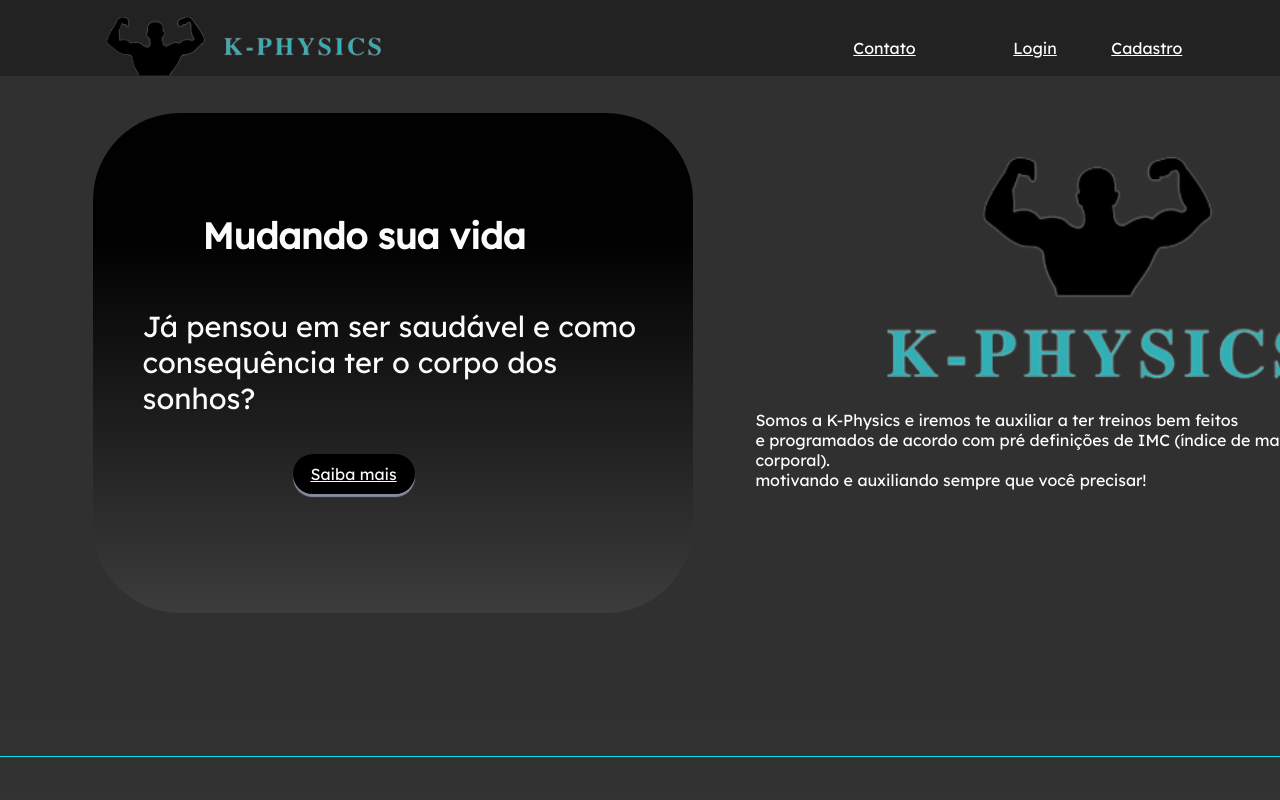
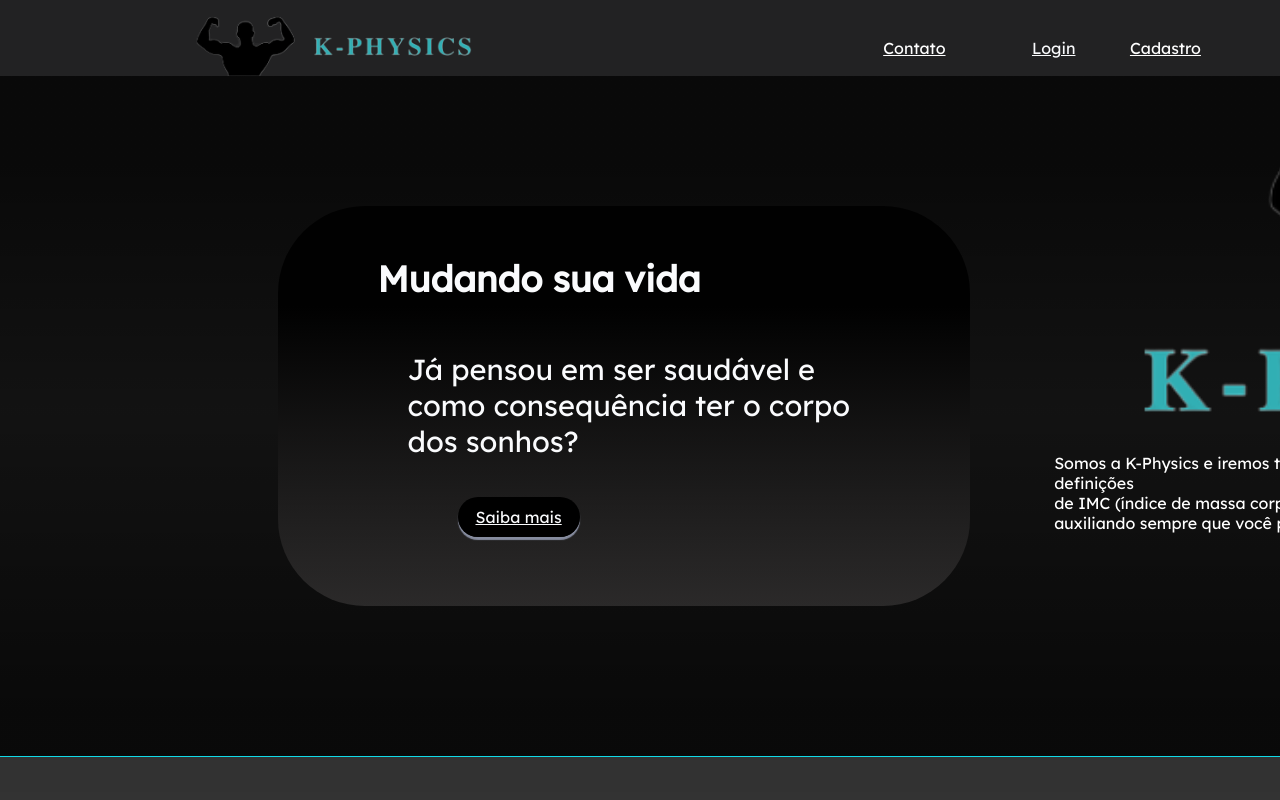
Before and after one commit to oKaiquiPetty/NordicoSw, a plain HTML site: page Site/site.html in a window 1280 px wide. Shown: the top 800 px of the page. Drawn offline with Linux system fonts and the light colour scheme.

Commit message:
att login

```diff
--- a/Site/css/estilo.css
+++ b/Site/css/estilo.css
@@ -1,12 +1,14 @@
 @import url(global.css);
-body{
+.home{
   background: linear-gradient(180deg, rgba(0, 0, 0, 0.81) 13.02%, rgba(0, 0, 0, 0.62) 48.96%, rgba(0, 0, 0, 0.81) 93.75%);
 
 }
+
+
 .header-background{
   background-color: #1f1f20c3;
+}
 
-}
 .header-container{
   height: 76px;
   display:grid;
@@ -14,6 +16,7 @@ body{
   align-items: center;
   justify-content: space-between;
   max-width: 1450px;
+  padding-left: 7%;
 }
 
 
@@ -21,27 +24,31 @@ body{
   max-width: 300px;
   padding-left: 100px;
 }
+
+
 .navbar li{
   display: inline-flex;
   width: fit-content;
+}
 
-}
+
 .home-contato a{
   color: #ffffff;
   padding-right: 50px;
+}
 
-
-}
 
 .login-botao li:last-child{
   padding-right: 50px;
     color:#ffffff;
+}
 
-}
+
 .login-botao li:first-child{
   color: #fafbfd; padding-right: 50px;
+}
 
-}
+
 .inicial{
 width: 1850px;
 height: 680px;
@@ -49,40 +56,51 @@ display: flex;
  color: #ffffff;
 }
 
+
 .inicial-conteudo{
    display: block;
-  margin-left: 5%;
-  margin-top: 2%;
-  width: 600px;
-height: 500px;
+  margin-left: 15%;
+  margin-top: 7%;
+  width:600px;
+height: 400px;
   border-radius: 87px;
 background: linear-gradient(180deg, #010101 25%, rgba(76, 73, 73, 0.48) 100%);
   color: #fafbfd;
+  padding-right: 5%;
 }
+
+
+.intro{
+  padding-left: 0%;
+}
+
+
 .inicial-conteudo h1, .dashboard h1, .site-h1{
   font-size: 36px;
   max-width: 22ch;
-  padding-top: 100px;
-  padding-left: 110px;
+  padding-top: 50px;
+  padding-left: 100px;
   padding-bottom: 50px;
 }
+
+
 .inicial-conteudo p{
   font-size: 29px;
   max-width: 30ch;
   padding-bottom: 48px;
-  padding-left: 50px;
+  padding-left: 130px;
 }
 
+
 .inicial-conteudo a{
-  margin-left: 80px;
   background-color: #000000;
   padding: 10px 18px;
   border-radius: 100px;
   color: #fafbfd;
   box-shadow: 0px 3px 1px #868C9F;
-  margin-left: 200px;
+  margin-left: 180px;
+}
 
-}
 
 .mudandovida{
   display: grid;
@@ -95,26 +113,36 @@ background: linear-gradient(180deg, #010101 25%, rgba(76, 73, 73, 0.48) 100%);
   color: #ffffff;
   padding-top: 5%;
 }
+
+
 .mudandovida-img img{
   display: flex;
   padding-left: 100px;
   width: 600px;
   padding-top: 30px;
 }
+
+
 .mudandovida-conteudo h3, .cultura h3{
   color: #ffffff;
   font-size: 50px;
   max-width: 22ch;
   padding-bottom: 100px;
 }
+
+
 .mudandovida-conteudo h2, .cultura h2{
   font-size: 32px;
   padding-bottom: 32px;
 }
+
+
 .mudandovida-conteudo p, .cultura p{
   font-size: 30px;
   padding-bottom: 28px;
 }
+
+
 .cultura-conteudo{
   display: block;
   padding-bottom: 100px;
@@ -123,31 +151,39 @@ background: linear-gradient(180deg, #010101 25%, rgba(76, 73, 73, 0.48) 100%);
   padding-top: 100px;
   color: #fafbfd;
 }
+
+
 .cultura-conteudo p{
 
   padding: 5%;
   padding-bottom: 2%;
 }
+
+
 .cultura-conteudo h1{
   color: #11DBE8;
  padding-left: 20%;
  font-size: 60px;
 }
+
+
 .começar-conteudo h1{
   color: #11DBE8;;
  font-size: 80px;
  padding-bottom: 50px
 }
+
+
 .começar-conteudo {
-
   display: block;
   padding-bottom: 100px;
   padding-left: 30%;
   border-top:  #6580da solid 1px;
   padding-top: 100px;
   color: #fafbfd;
+}
 
-}
+
 .começar-conteudo a{
   margin-left: 80px;
   background-color: #000000;
@@ -156,15 +192,16 @@ background: linear-gradient(180deg, #010101 25%, rgba(76, 73, 73, 0.48) 100%);
   color: #fafbfd;
   box-shadow: 0px 3px 1px #868C9F;
   margin-left: 15%;
+}
 
 
-
-}
 .footer {
   border-top:  #6580da solid 1px;;
   background-color: #010101f5;
   width: 1860px;
 }
+
+
 .footer-conteudo{
   display: flex;
   color: #fefeff;
@@ -173,8 +210,9 @@ background: linear-gradient(180deg, #010101 25%, rgba(76, 73, 73, 0.48) 100%);
 padding-top: 30px;
 padding-bottom: 24px;
 margin-top: 10px;
+}
 
-}
+
 .footer-conteudo h3{
   padding-bottom: 24px;
   text-align: center;
@@ -182,20 +220,23 @@ margin-top: 10px;
   padding-left: 90px;
   color: #ffffff;
 }
+
+
 .footer-conteudo a{
   padding-bottom: 10px;
   align-items: center;
   display: flex;
   color: #ffffff;
+}
 
 
-}
 .footer-conteudo a img{
   padding-right: 10px;
   max-width: 50px;
   width: 50px;
+}
 
-}
+
 .redes-icon{
 
   color: #fafbfd;
@@ -209,13 +250,13 @@ padding-left: 100px
 }
 
 
-
 .redes-icon img{
   max-width: 50px;
   width: 50px;
 }
+
+
 .footer-direitos{
-
   border-top: #6580da solid 1px;
   padding-bottom: 0px;
   padding-top: 16px;
@@ -223,11 +264,10 @@ padding-left: 100px
   display: flex;
   align-items: center;
   padding-left: 40%
+}
 
-}
+
 .footer-direitos span{
-
   font-size: 20px;
-
   display: block;
 }
--- a/Site/css/global.css
+++ b/Site/css/global.css
@@ -1,4 +1,6 @@
 *{
+  transform: scale(1.0); /* Igual a scaleX(2) scaleY(0.5) */
+
   margin: 0;
   padding: 0;
   font-family: Lexend;
--- a/Site/site.html
+++ b/Site/site.html
@@ -14,21 +14,21 @@
 
 
 </head>
-<body id="home">
+<body class="home">
   <header class="  header-background">
     <div class=" margin header-container">
-        <div class="logo">
-          <p><img src="assets/Captura_de_tela_de_2023-10-31_22-22-30-removebg-preview-removebg-preview.png" alt="K-Physiscs"></p>
-        </div>
+      <div class="logo">
+        <p><img src="assets/Captura_de_tela_de_2023-10-31_22-22-30-removebg-preview-removebg-preview.png" alt="K-Physiscs"></p>
+      </div>
         <div class="navbar home-contato">
           <ul>
 
-              <li><a href="#footer">Contato</a></li>
+            <li><a href="#footer">Contato</a></li>
           </ul>
         </div>
         <div class="navbar login-botao">
 
-            <li><a href="Calculadora V2/login(oficial).html">Login</a></li>
+          <li><a href="login(oficial).html">Login</a></li>
 
 
             <li><a class="back-cadastro" href="cadastro.html">Cadastro</a></li>
@@ -37,17 +37,18 @@
     </div>
   </header>
 
+  <div class="home">
   <div>
     <div  class=" inicial">
       <div class="inicial-conteudo">
         <h1>Mudando sua vida</h1>
-        <p>Já pensou em ser saudável e como consequência ter o corpo dos sonhos?</p>
+        <p>Já pensou em ser saudável e como  consequência  ter o corpo dos sonhos?</p>
         <a class="botao-style" href="#sobre-nos">Saiba mais</a>
       </div>
-      <div>
-    <img style="width:500px; padding-left: 25%; padding-top: 10%;" src="assets/logo3.png" alt="">
+      <div >
+    <img style="width:650px; padding-left: 15%; padding-top: 3%;" src="assets/logo3.png" alt="">
     <div style="padding-left: 10%;">
-      <p>Somos a K-Physics e iremos te auxiliar a ter treinos bem feitos<br>  e programados de acordo com pré definições de IMC  (índice de massa corporal). <br> motivando e auxiliando sempre que você precisar!</p>
+      <p class="intro">Somos a K-Physics e iremos te auxiliar a ter treinos bem feitos e programados de acordo com pré definições<br>   de IMC  (índice de massa corporal).  motivando e <br> auxiliando  sempre  que você precisar! </p>
     </div>
   </div>
 </div>
@@ -131,7 +132,7 @@
       </div>
 
      </div>
-
+    </div>
   <footer id="footer" class="footer">
     <div class="margin footer-conteudo">
       <div class="footer-fale-conosco">
```
Also changed, not shown: Site/cadastro.html (+6 -4 lines), Site/css/cadastro copy.css (+9 -5 lines), Site/css/login_ajuste.css (+4 -16 lines), Site/login(oficial).html (+8 -12 lines).
